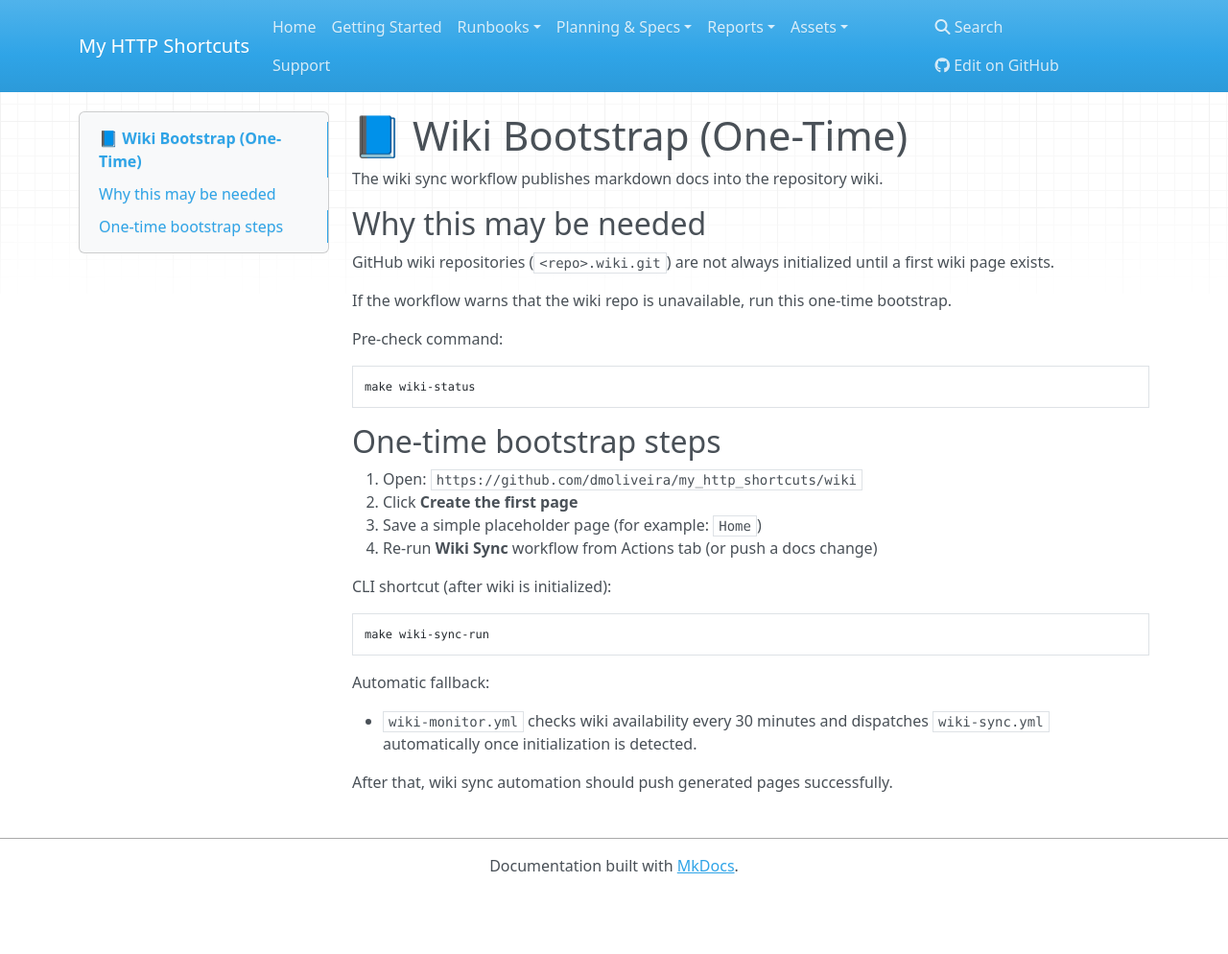
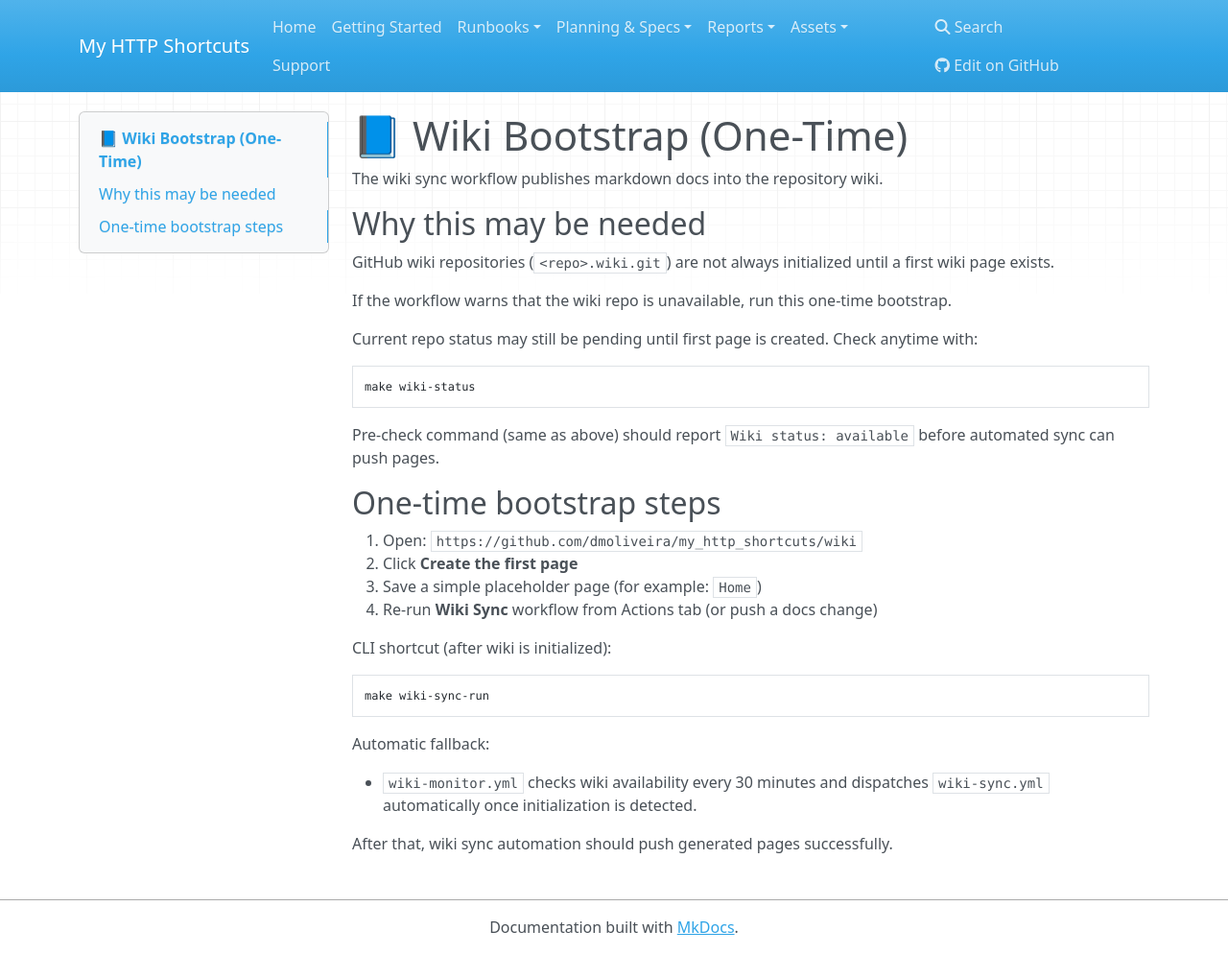
Before and after one commit to dmoliveira/my_http_shortcuts, an MkDocs documentation site: the page built from docs/runbooks/wiki-bootstrap.md, in a window 1280 px wide and 994 px high. Shown: the whole window at 96% size. Built offline with MkDocs 1.6.1, drawn with Linux system fonts in a browser that asks for light colours; nearby versions of some CDN libraries.

Commit message:
docs(wiki): clarify pending bootstrap status checks

````diff
--- a/docs/runbooks/wiki-bootstrap.md
+++ b/docs/runbooks/wiki-bootstrap.md
@@ -8,11 +8,13 @@ GitHub wiki repositories (`<repo>.wiki.git`) are not always initialized until a
 
 If the workflow warns that the wiki repo is unavailable, run this one-time bootstrap.
 
-Pre-check command:
+Current repo status may still be pending until first page is created. Check anytime with:
 
 ```bash
 make wiki-status
 ```
+
+Pre-check command (same as above) should report `Wiki status: available` before automated sync can push pages.
 
 ## One-time bootstrap steps
 
````
Also changed, not shown: README.md (+1 -0 lines), docs/index.md (+1 -0 lines).
